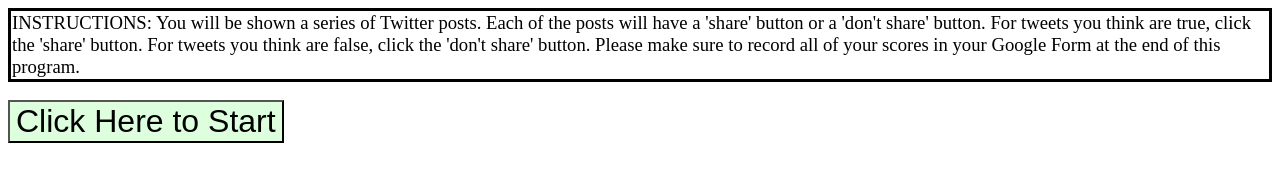
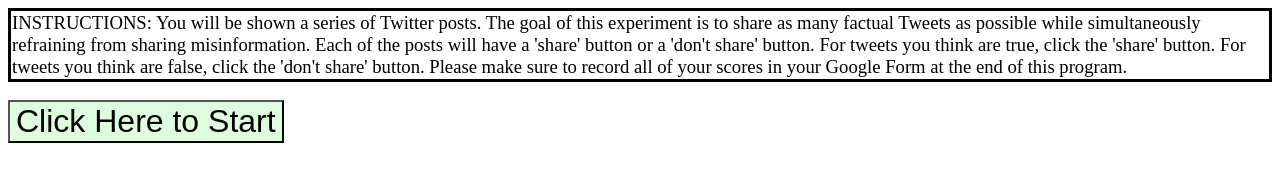
Before and after one commit to jgaggiano10011/Psych-121-Project-Set-B, a plain HTML site: page index.html in a window 1280 px wide. Drawn offline with Linux system fonts and the light colour scheme.

Commit message:
Update index.html

```diff
--- a/index.html
+++ b/index.html
@@ -309,7 +309,7 @@
 
 <body>
 
-    <div id='intro' style='font-size:14pt; border:solid 3px; padding: 1px'>INSTRUCTIONS: You will be shown a series of Twitter posts. Each of the posts will have a 'share' button or a 'don't share' button. For tweets you think are true, click the 'share' button. For tweets you think are false, click the 'don't share' button. Please make sure to record all of your scores in your Google Form at the end of this program. </div><br>
+    <div id='intro' style='font-size:14pt; border:solid 3px; padding: 1px'>INSTRUCTIONS: You will be shown a series of Twitter posts. The goal of this experiment is to share as many factual Tweets as possible while simultaneously refraining from sharing misinformation. Each of the posts will have a 'share' button or a 'don't share' button. For tweets you think are true, click the 'share' button. For tweets you think are false, click the 'don't share' button. Please make sure to record all of your scores in your Google Form at the end of this program. </div><br>
 
     <button id='startbutton' type='button' style='font-size:24pt;background:#ddffdd' onclick='this.blur();startit()'>Click Here to Start</button><br><br>
 
```
